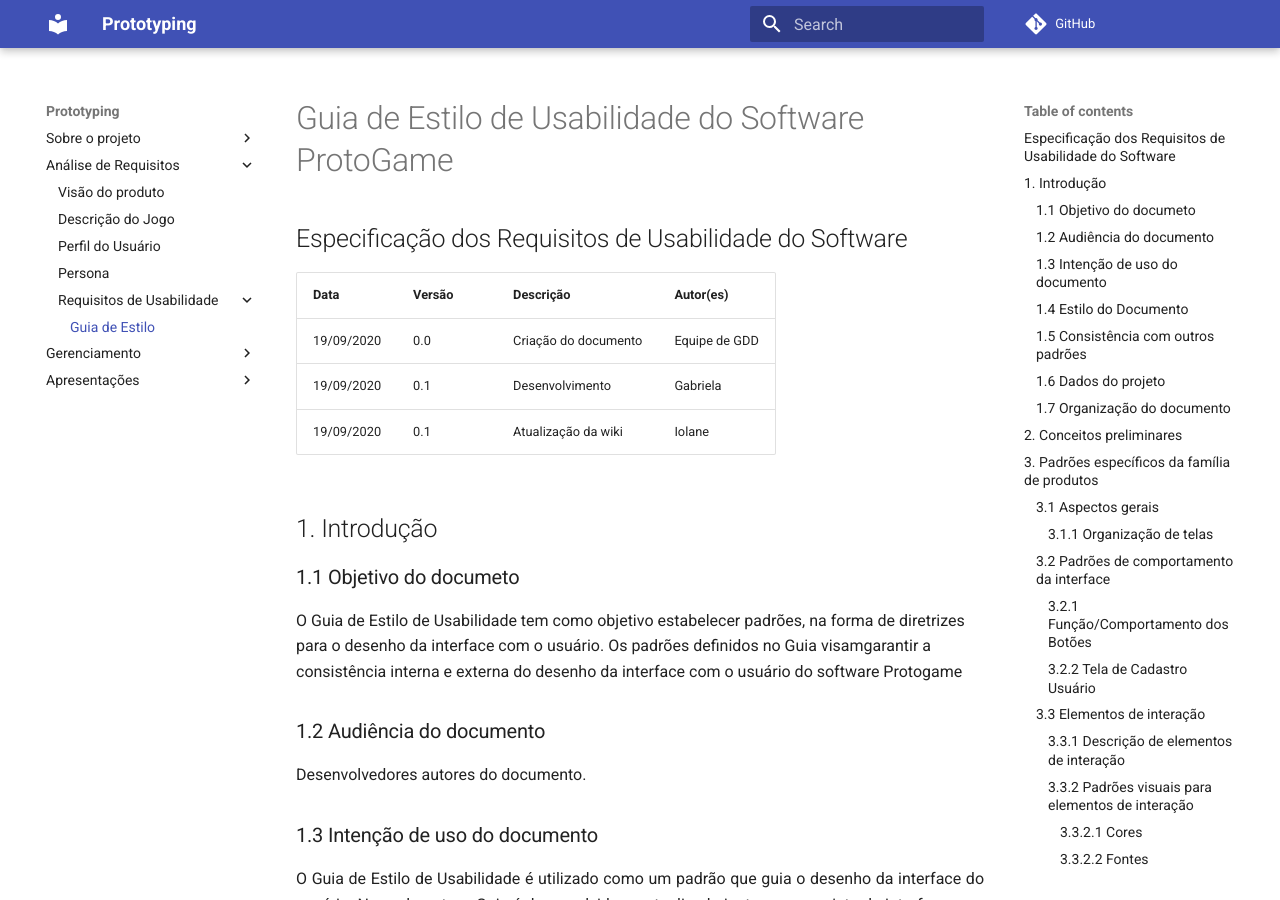
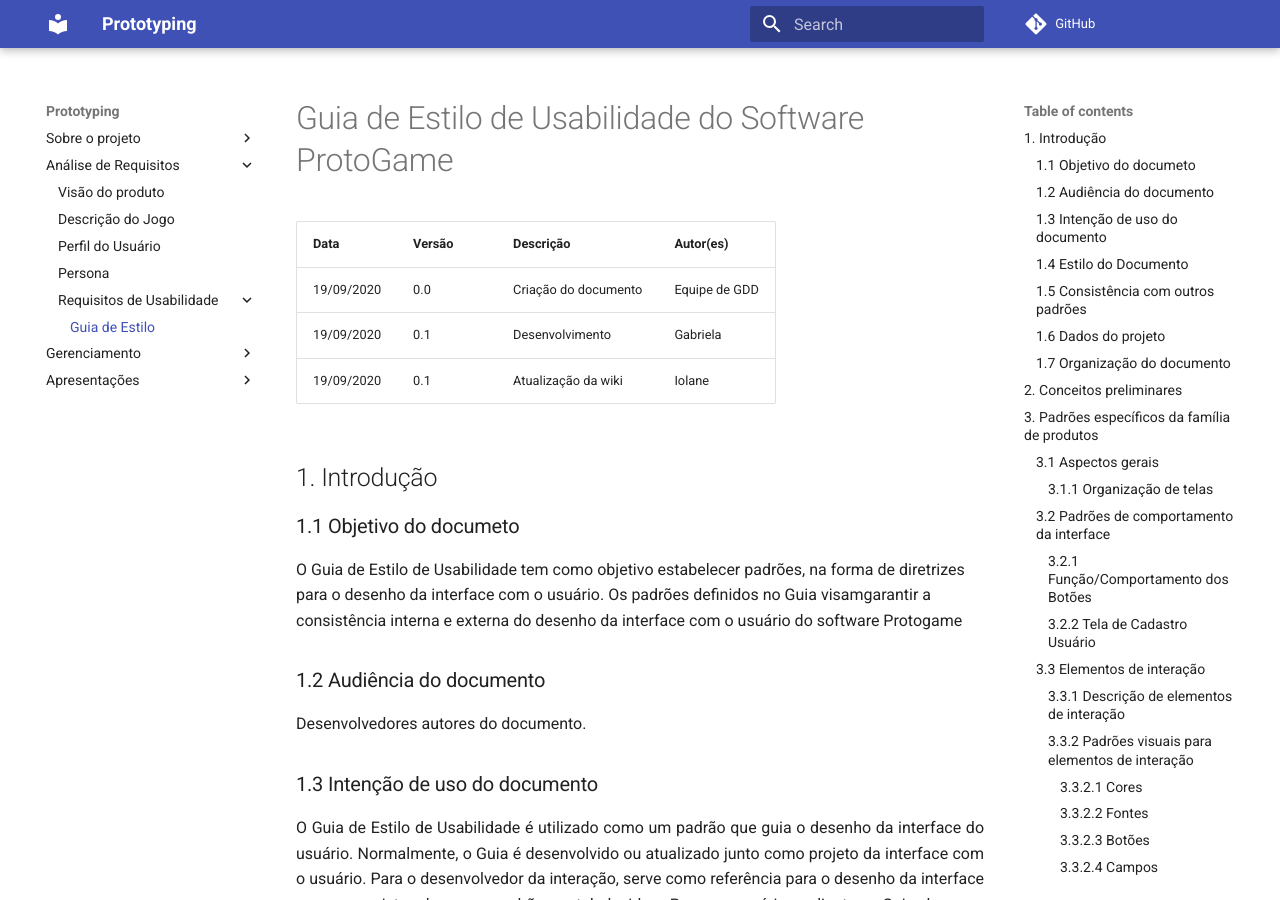
Before and after one commit to Design-de-Jogos/2020.1-ProtoGame, an MkDocs documentation site: the page built from docs/Usabilidade.md, in a window 1280 px wide and 900 px high. Built offline with MkDocs 1.6.1 and Material for MkDocs 9.7.7, drawn with Linux system fonts in a browser that asks for light colours; comment, search, counter and statistics services are not loaded.

Commit message:
Update Usabilidade.md

```diff
--- a/docs/Usabilidade.md
+++ b/docs/Usabilidade.md
@@ -1,5 +1,4 @@
-#Guia de Estilo de Usabilidade do Software ProtoGame
-## Especificação dos Requisitos de Usabilidade do Software
+# Guia de Estilo de Usabilidade do Software ProtoGame
 
 Data | Versão | Descrição | Autor(es)
 ---- | ---- | ----| -----
@@ -50,9 +49,9 @@
 Projeto | ProtoGame
 Data inicial/ Data Atual | 19 de agosto de 2020 / 19 de setembro de 2020
 Equipe Nome Papel | Gabriela Desenvolvedora
- | Guilherme Desenvolvedor
- | Iolane Desenvolvedora
- | Stefane Desenvolvedora
+_ | Guilherme Desenvolvedor
+_ | Iolane Desenvolvedora
+_ | Stefane Desenvolvedora
 
 ### 1.7 Organização do documento
 
```
